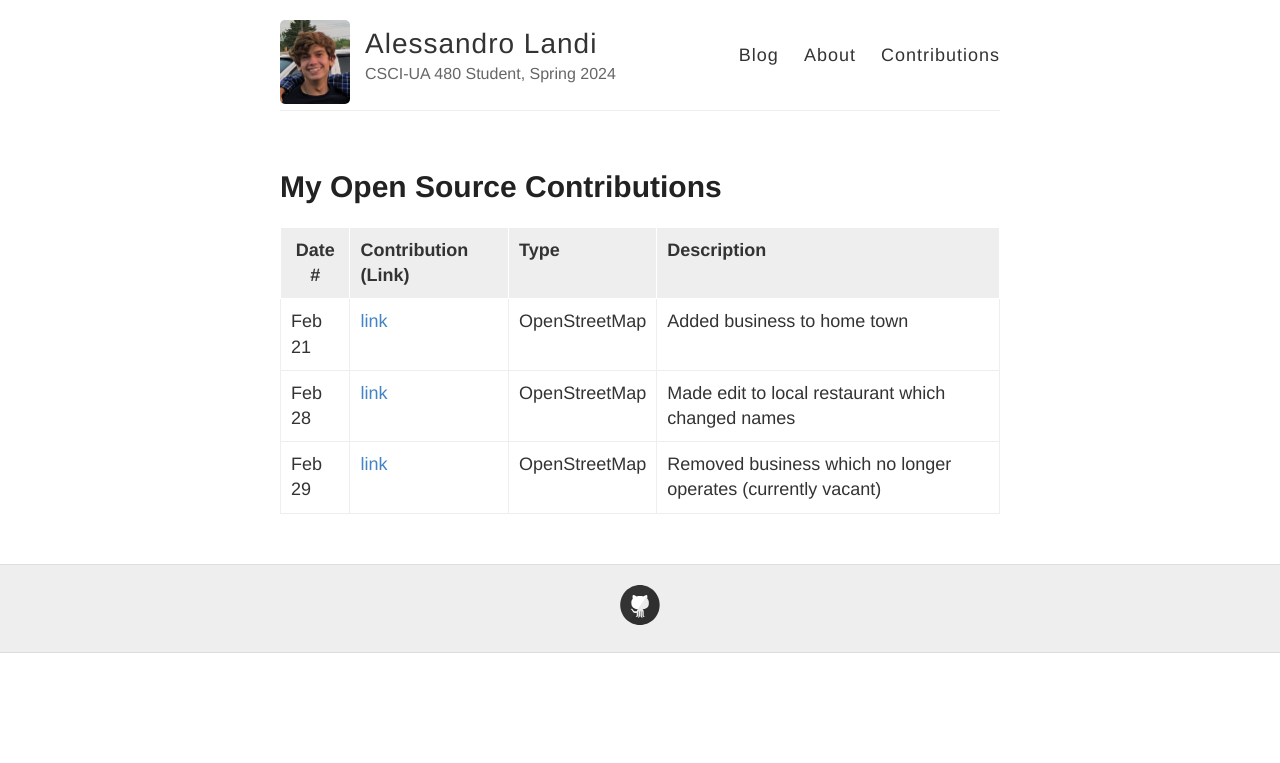
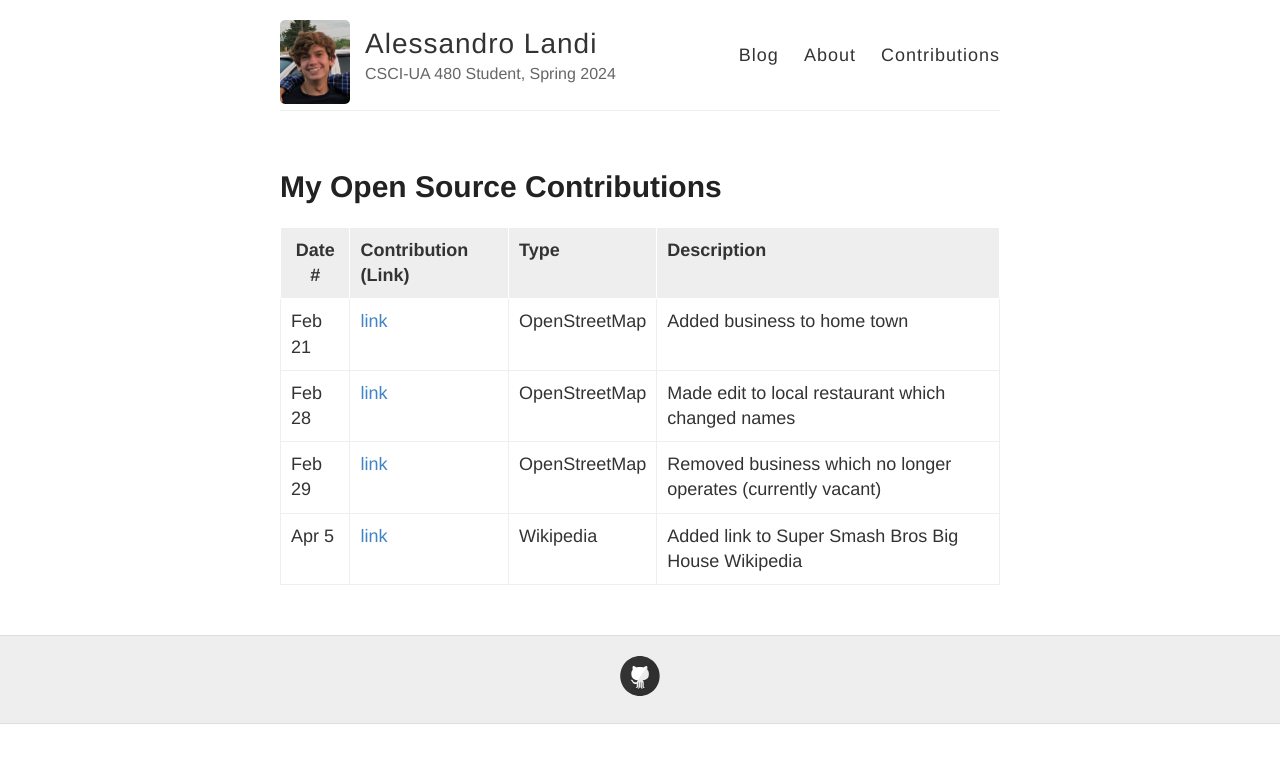
Before and after one commit to ossd-s24/alessandrolandi-weekly, a Jekyll site: the page built from contributions.md, in a window 1280 px wide. Shown: the top 763 px of the page. Built offline with Jekyll 4.4.1, drawn with Linux system fonts in a browser that asks for light colours.

Commit message:
Added contribution Apr 5

```diff
--- a/contributions.md
+++ b/contributions.md
@@ -25,3 +25,4 @@ Replace the first row with your own contribution.
 | Feb 21  | [link](https://www.openstreetmap.org/changeset/147743053)    | OpenStreetMap    |   Added business to home town    |
 | Feb 28  | [link](https://www.openstreetmap.org/changeset/148025897)    | OpenStreetMap    |   Made edit to local restaurant which changed names    |
 | Feb 29  | [link](https://www.openstreetmap.org/changeset/148067745)    | OpenStreetMap    |   Removed business which no longer operates (currently vacant)    |
+| Apr 5  | [link](https://en.wikipedia.org/w/index.php?title=The_Big_House_(tournament)&oldid=1217444721)    | Wikipedia    |   Added link to Super Smash Bros Big House Wikipedia   |
```
